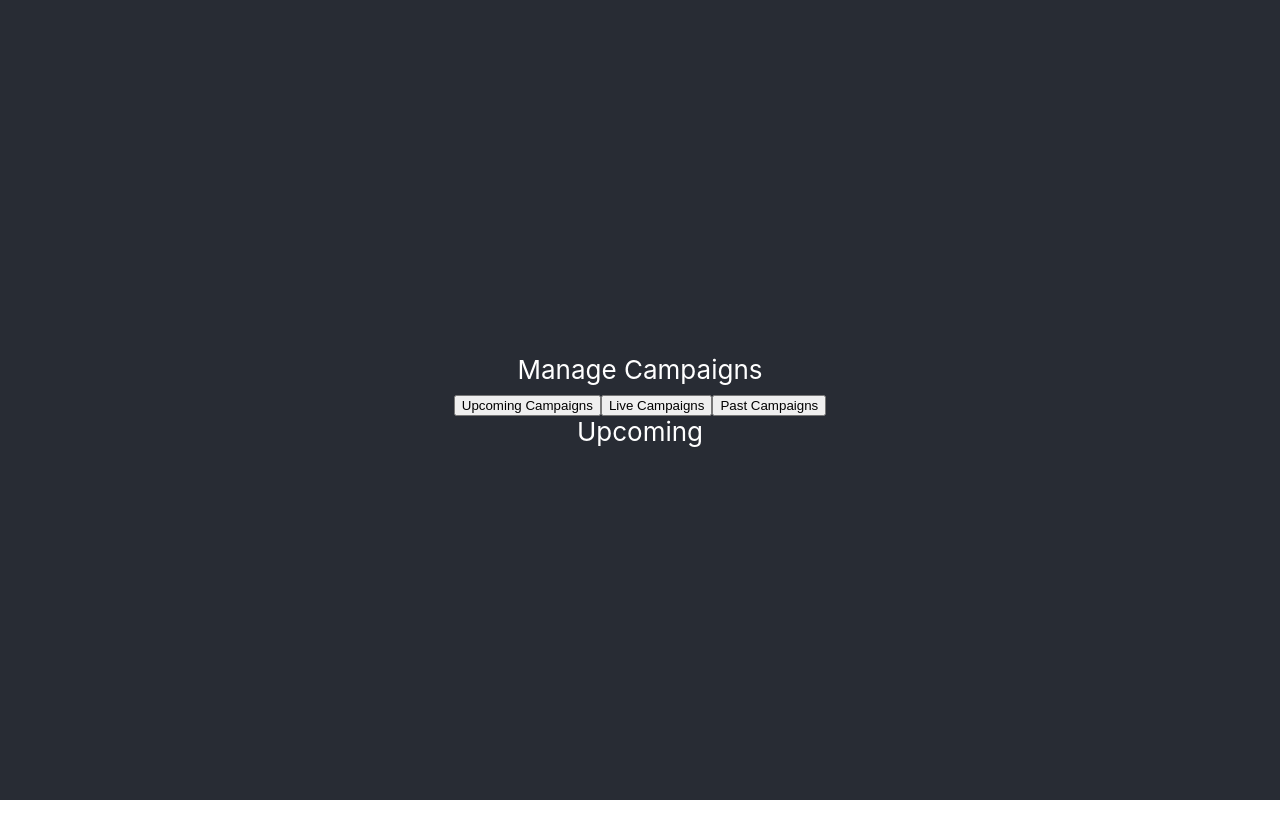
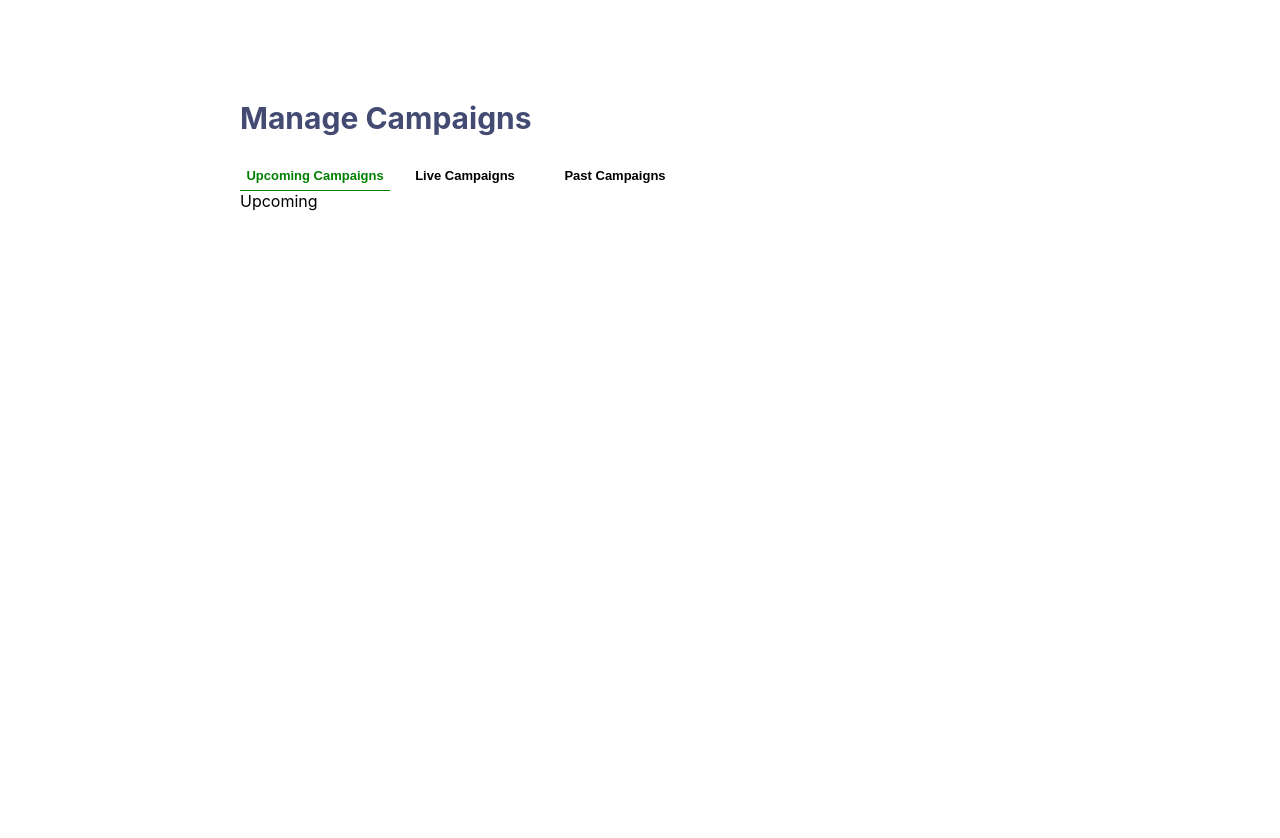
Before and after one commit to ramsingh66/campain-management-react-app, a React (Create React App) app: page / in a window 1280 px wide. Shown: the top 838 px of the page. Before the commit the page ends 800 px from the top, so only its background shows below. Built offline with nearby package versions, Linux system fonts and the light colour scheme.

Commit message:
chore: add colors and font size to tab buttons and page heading

```diff
--- a/src/App.styles.ts
+++ b/src/App.styles.ts
@@ -1,13 +1,10 @@
 import styled from '@emotion/styled';
 
 export const Container = styled.div`
-  text-align: center;
-  background-color: #282c34;
-  min-height: 100vh;
+  color: black;
+  padding-top: 100px;
   display: flex;
   flex-direction: column;
   align-items: center;
   justify-content: center;
-  font-size: calc(10px + 2vmin);
-  color: white;
 `
--- /dev/null
+++ b/src/campaignHome/CampaignHome.styles.ts
@@ -0,0 +1,17 @@
+import styled from "@emotion/styled";
+
+export const Container = styled.div`
+  height: 800px;
+  width: 800px;
+`;
+
+export const Header = styled.div`
+top: 0;
+left: 0;
+height: 40px;
+width: 100%;
+text-align: left;
+font-size: 30px;
+font-weight: 700;
+color: #434b73;
+`;
--- a/src/campaignHome/CampaignHome.tsx
+++ b/src/campaignHome/CampaignHome.tsx
@@ -1,9 +1,10 @@
 import { Tabs } from "../tabs";
+import { Container,Header } from "./CampaignHome.styles";
 
 export const CampaignHome = () => {
   return (
-    <div>
-      Manage Campaigns
+    <Container>
+      <Header>Manage Campaigns</Header>
       <Tabs
         tabs={[
           { name: "Upcoming Campaigns", renderTab: () => "Upcoming" },
@@ -11,6 +12,6 @@ export const CampaignHome = () => {
           { name: "Past Campaigns", renderTab: () => "Past" },
         ]}
       />
-    </div>
+    </Container>
   );
 };
--- /dev/null
+++ b/src/tabs/Tabs.styles.ts
@@ -0,0 +1,18 @@
+import styled from "@emotion/styled";
+
+export const TabsContainer = styled.div`
+  height: 100%;
+  margin-top:20px;
+`;
+
+
+export const TabButton = styled.button`
+  background: transparent;
+  border:none;
+  width: 150px;
+  height: 30px;
+  font-size:13px;
+  color: ${(props:any) => props.primary?'green':'black'};
+  border-bottom: ${(props:any) => props.primary?'1px solid green':'none'};
+  font-weight: 700;
+`;
--- a/src/tabs/Tabs.tsx
+++ b/src/tabs/Tabs.tsx
@@ -1,4 +1,5 @@
 import { FunctionComponent, ReactNode, useState } from "react";
+import {  TabsContainer, TabButton } from "./Tabs.styles";
 
 type Tab = {
   readonly name: string;
@@ -15,13 +16,17 @@ export const Tabs: FunctionComponent<Props> = ({ tabs }) => {
   );
 
   const tabControls = tabs.map((tab) => (
-    <button onClick={() => setSelecedTab(tab.name)} id={tab.name}>
+    <TabButton
+      onClick={() => setSelecedTab(tab.name)}
+      id={tab.name}
+      {...{primary:tab.name===selectedTab}}
+    >
       {tab.name}
-    </button>
+    </TabButton>
   ));
 
   return (
-    <div>
+    <TabsContainer>
       {tabControls}
       {tabs.map(({ renderTab, name }) => (
         <TabComponent
@@ -30,7 +35,7 @@ export const Tabs: FunctionComponent<Props> = ({ tabs }) => {
           key={name}
         />
       ))}
-    </div>
+    </TabsContainer>
   );
 };
 
```
Also changed, not shown: 1 other file (tests, documents, lock files or other folders).
